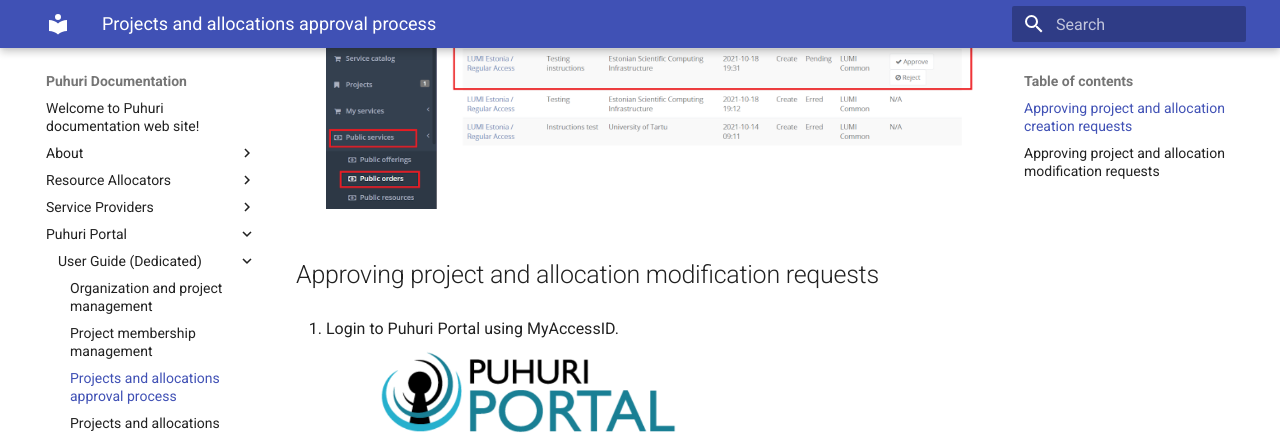
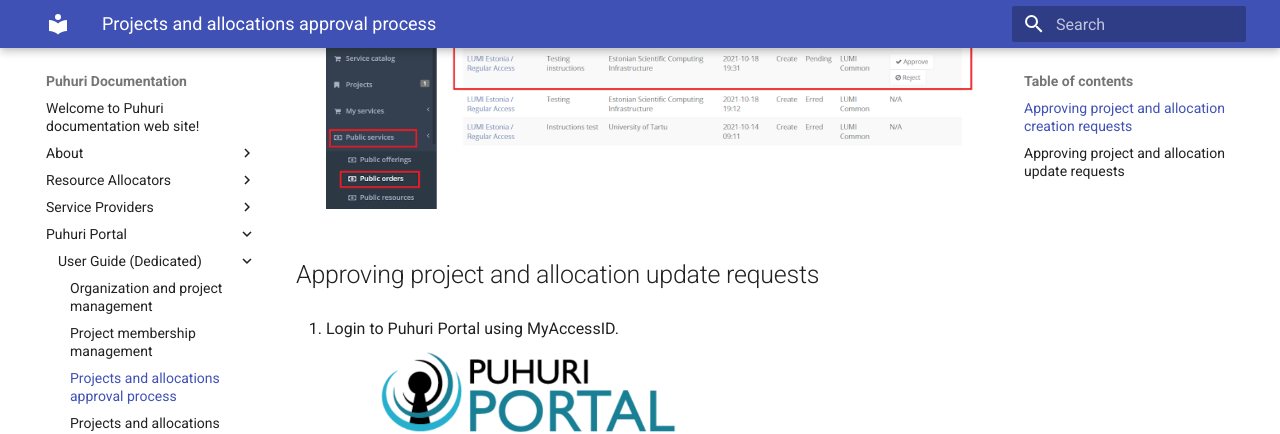
Before and after one commit to neicnordic/puhuri-web, an MkDocs documentation site: the page built from docs/puhuri_portal/User_Guide_dedicated/project_approval.md, in a window 1280 px wide and 900 px high, scrolled down 1163 px. Shown: the top 434 px of the window. Built offline with MkDocs 1.6.1 and Material for MkDocs 9.7.7, drawn with Linux system fonts in a browser that asks for light colours.

Commit message:
Project update page url-s fixed

```diff
--- a/docs/puhuri_portal/User_Guide_dedicated/project_approval.md
+++ b/docs/puhuri_portal/User_Guide_dedicated/project_approval.md
@@ -15,7 +15,7 @@
 3. Click on “Public services” -> “Public orders” and then click “Approve”
    ![Project approve](../../assets/Project approval.png)
 
-## Approving project and allocation modification requests
+## Approving project and allocation update requests
 
 1. Login to Puhuri Portal using MyAccessID.
    ![Login](../../assets/Login.PNG){ width="400" }
```
Also changed, not shown: docs/puhuri_portal/user_guide_shared/project_approval_shared.md (+1 -1 lines).
